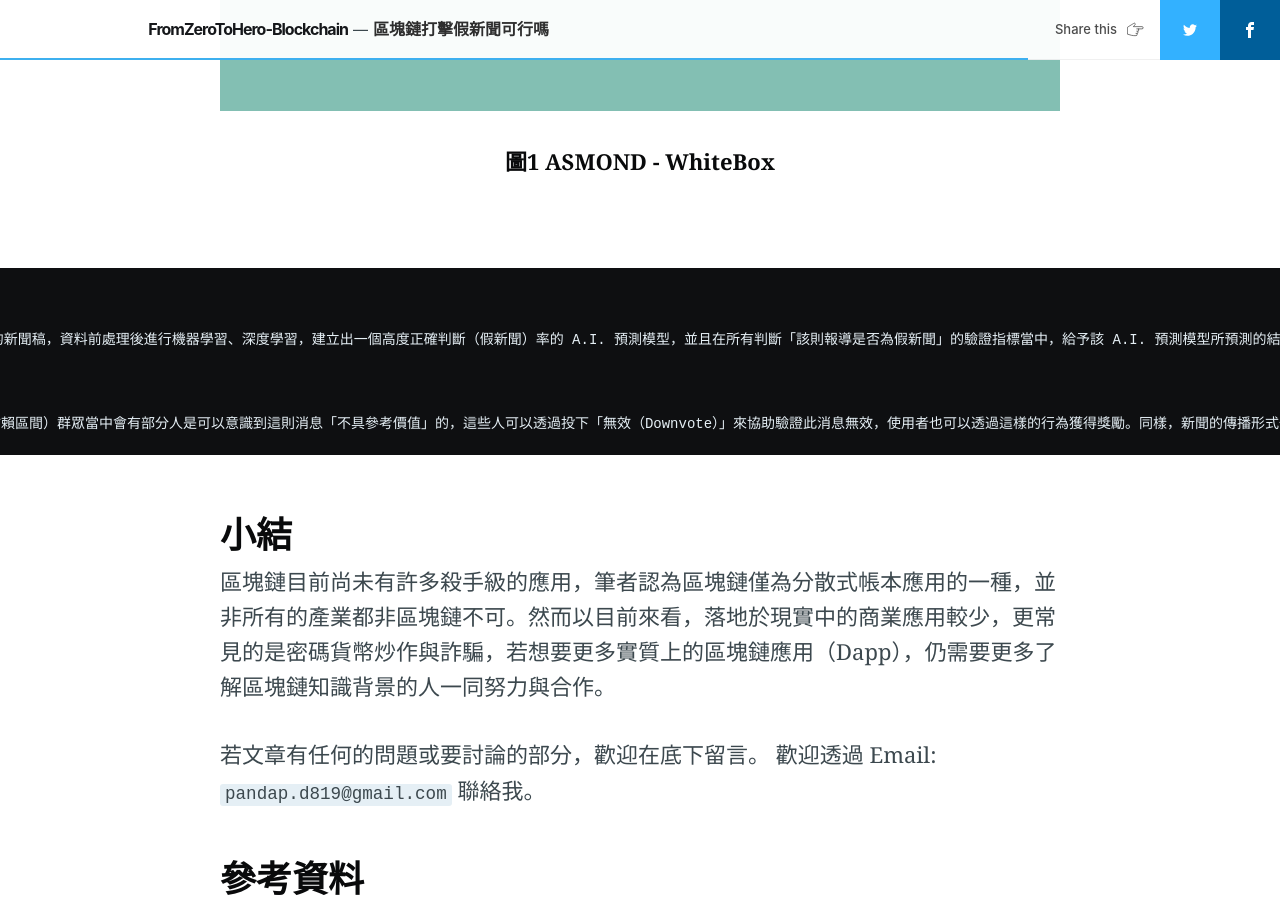
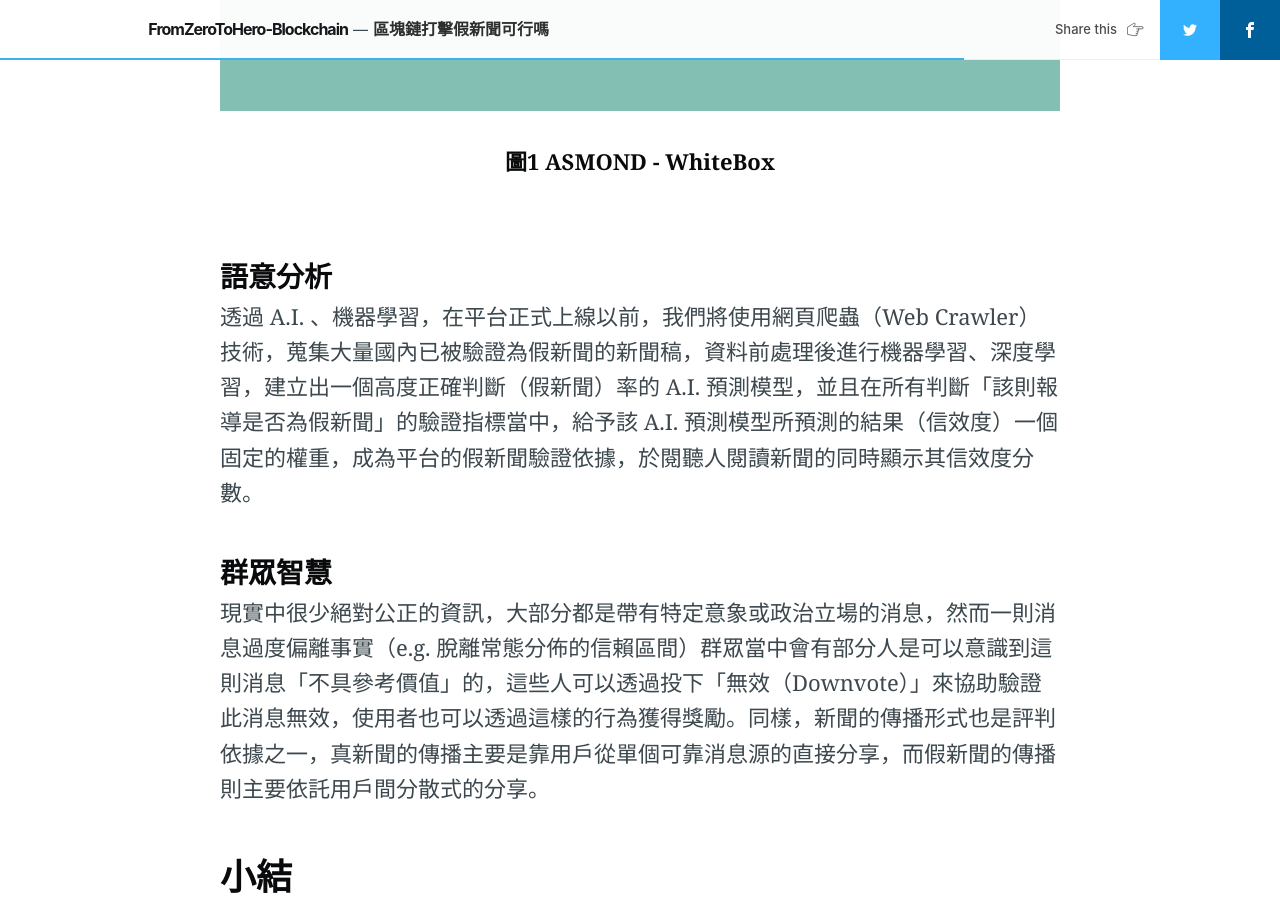
Before and after one commit to FZTH-Blockchain/fzth, a Jekyll site: the page built from _posts/2019-12-09-區塊鏈打擊假新聞可行嗎.md, in a window 1280 px wide and 900 px high, scrolled down 4123 px. Built offline with Jekyll 4.4.1, drawn with Linux system fonts in a browser that asks for light colours; nearby versions of some CDN libraries; comment, search, counter and statistics services are not loaded.

Commit message:
修改排版問題

````diff
--- a/_posts/2019-12-09-區塊鏈打擊假新聞可行嗎.md
+++ b/_posts/2019-12-09-區塊鏈打擊假新聞可行嗎.md
@@ -75,15 +75,15 @@ author: panda #作者
 
 <br>
 
-```
-**語意分析**
+
+### **語意分析**
 
 透過 A.I. 、機器學習，在平台正式上線以前，我們將使用網頁爬蟲（Web Crawler）技術，蒐集大量國內已被驗證為假新聞的新聞稿，資料前處理後進行機器學習、深度學習，建立出一個高度正確判斷（假新聞）率的 A.I. 預測模型，並且在所有判斷「該則報導是否為假新聞」的驗證指標當中，給予該 A.I. 預測模型所預測的結果（信效度）一個固定的權重，成為平台的假新聞驗證依據，於閱聽人閱讀新聞的同時顯示其信效度分數。
 
-**群眾智慧**
+### **群眾智慧**
 
 現實中很少絕對公正的資訊，大部分都是帶有特定意象或政治立場的消息，然而一則消息過度偏離事實（e.g. 脫離常態分佈的信賴區間）群眾當中會有部分人是可以意識到這則消息「不具參考價值」的，這些人可以透過投下「無效（Downvote）」來協助驗證此消息無效，使用者也可以透過這樣的行為獲得獎勵。同樣，新聞的傳播形式也是評判依據之一，真新聞的傳播主要是靠用戶從單個可靠消息源的直接分享，而假新聞的傳播則主要依託用戶間分散式的分享。
-```
+
 
 ## 小結
 區塊鏈目前尚未有許多殺手級的應用，筆者認為區塊鏈僅為分散式帳本應用的一種，並非所有的產業都非區塊鏈不可。然而以目前來看，落地於現實中的商業應用較少，更常見的是密碼貨幣炒作與詐騙，若想要更多實質上的區塊鏈應用（Dapp），仍需要更多了解區塊鏈知識背景的人一同努力與合作。
````
